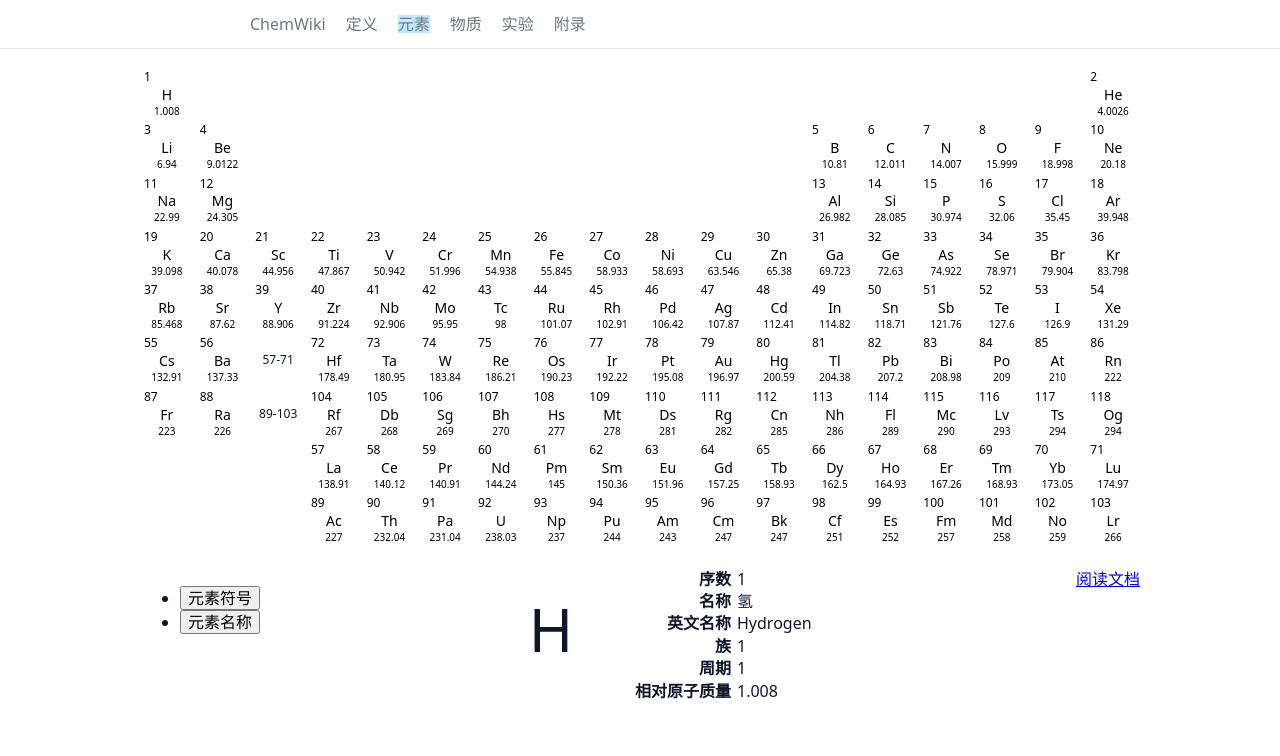
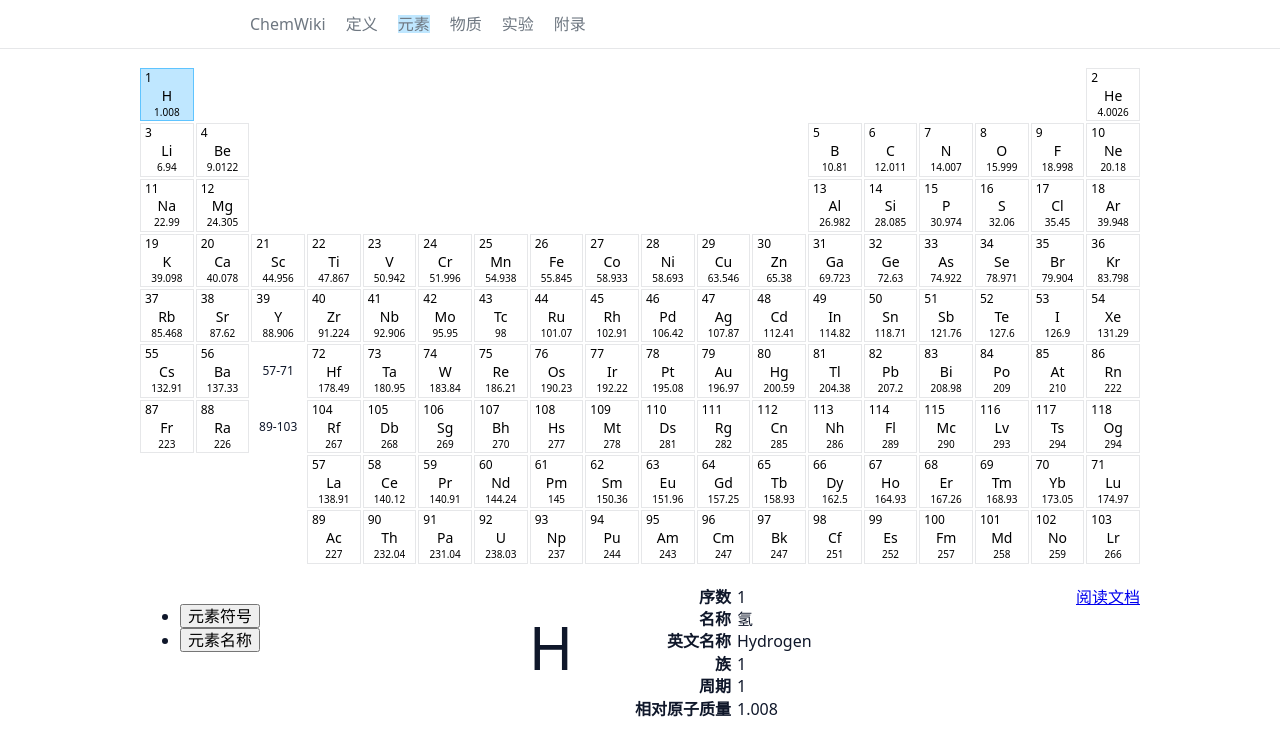
Before and after one commit to MrWillCom/ChemWiki, a Next.js app: page /elements in a window 1280 px wide. Shown: the top 756 px of the page. Built offline with nearby package versions, Linux system fonts and the light colour scheme; a small style sheet from the web is missing.

Commit message:
Update periodic table

```diff
--- a/src/components/PeriodicTable.jsx
+++ b/src/components/PeriodicTable.jsx
@@ -139,11 +139,6 @@ function PeriodicTable() {
 
   const [selectedSymbol, setSelectedSymbol] = useCookie('ptSymbol', 'symbol')
 
-  const handleSymbolSegmentChange = selectedSymbol => {
-    const s = ['symbol', 'name'][selectedSymbol]
-    setSelectedSymbol(s)
-  }
-
   return (
     <>
       <div className={styles.table}>
--- a/src/components/PeriodicTable.module.scss
+++ b/src/components/PeriodicTable.module.scss
@@ -5,16 +5,12 @@ $cellPadding: 2px 4px;
   display: grid;
   grid-template-columns: repeat(18, 1fr);
   gap: 2px;
-
-  &:hover {
-    color: var(--color-fg-muted);
-  }
 }
 
 .cell {
   padding: $cellPadding;
-  border: 1px solid var(--color-border-default);
-  background-color: var(--color-canvas-default);
+  border: 1px solid var(--color-periodic-table-cell-border);
+  background-color: var(--color-periodic-table-cell-background);
   cursor: default;
   transition-duration: 0.15s;
   transition-timing-function: cubic-bezier(0, 0.5, 0, 1);
@@ -23,7 +19,6 @@ $cellPadding: 2px 4px;
   &:hover,
   &:focus-visible {
     transform: scale(1.5);
-    color: var(--color-fg-default);
     box-shadow: var(--color-shadow-large);
   }
   &:active {
@@ -35,8 +30,8 @@ $cellPadding: 2px 4px;
   }
 
   &.active {
-    border: 1px solid var(--color-accent-muted);
-    background-color: var(--color-accent-subtle);
+    border: 1px solid var(--color-periodic-table-cell-border-active);
+    background-color: var(--color-periodic-table-cell-background-active);
   }
 
   .atomicNumber {
--- a/src/styles/globals.scss
+++ b/src/styles/globals.scss
@@ -6,13 +6,26 @@
   --color-body-text: #0f172a;
   --color-body-background: #fff;
   --color-accent: #00a1ff;
+  --color-accent-highlight-border: #00a1ff80;
   --color-accent-highlight-background: #00a1ff40;
+  --color-border: #0f172a1a;
+  --color-shadow-large: 0 8px 24px #8c959f33;
+
   --height-nav: 48px;
   --color-nav-text: #6e7781;
   --color-nav-text-hover: var(--color-body-text);
   --color-nav-background: var(--color-body-background);
-  --color-nav-border: #0f172a1a;
+  --color-nav-border: var(--color-border);
   --color-nav-highlight-background: var(--color-accent-highlight-background);
+
+  --color-periodic-table-cell-border: var(--color-border);
+  --color-periodic-table-cell-background: var(--color-body-background);
+  --color-periodic-table-cell-border-active: var(
+    --color-accent-highlight-border
+  );
+  --color-periodic-table-cell-background-active: var(
+    --color-accent-highlight-background
+  );
 
   @media (prefers-color-scheme: dark) {
     & {
--- a/src/utilities/useCookie.js
+++ b/src/utilities/useCookie.js
@@ -5,7 +5,11 @@ function useCookie(key, initialValue, parser) {
   const [state, setState] = useState(initialValue)
 
   useEffect(() => {
-    Cookies.get(key) ? setState(Cookies.get(key)) : null
+    if (Cookies.get(key)) {
+      let value = Cookies.get(key)
+      value = typeof parser === 'function' ? parser(value) : value
+      setState(value)
+    }
   }, [])
 
   function setCookie(value, options) {
```
